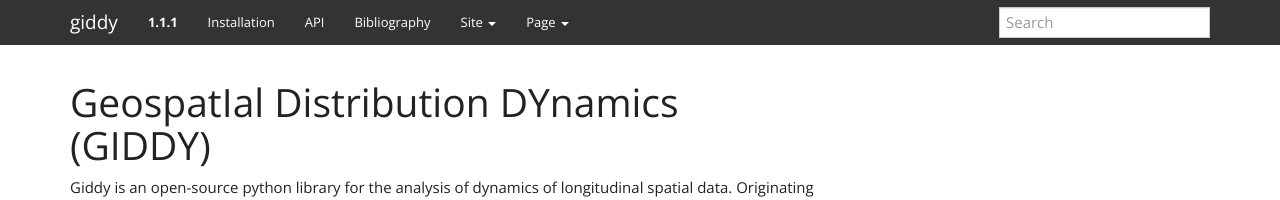
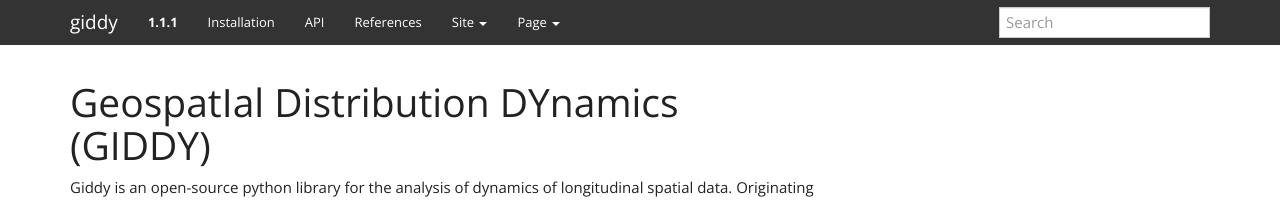
Before and after one commit to pysal/giddy, a Sphinx documentation site: the page built from doc/index.rst, in a window 1280 px wide. Shown: the top 200 px of the page. Built offline with Sphinx 7.4.7, drawn with Linux system fonts in a browser that asks for light colours.

Commit message:
fix bibliography

```diff
--- a/doc/conf.py
+++ b/doc/conf.py
@@ -178,7 +178,7 @@ html_theme_options = {
                      #("Gallery", "auto_examples/index"),
                      ("Installation", "installation"),
                      ("API", "api"),
-                     ("Bibliography", "bibliography"),
+                     ("References", "references"),
                      ],
 
 }
--- a/doc/index.rst
+++ b/doc/index.rst
@@ -61,7 +61,7 @@ addition to space-time LISA and spatial markov methods.
 
    Installation <installation>
    API <api>
-   Bibliography <bibliography>
+   References <references>
 
 
 .. _PySAL: https://github.com/pysal/pysal
--- a/doc/bibliography.rst
+++ b/doc/references.rst
@@ -1,8 +1,7 @@
 .. reference for the docs
 
-Bibliography
-============
+References
+==========
 
 .. bibliography:: _static/references.bib
-   :style: alpha
    :cited:
```
